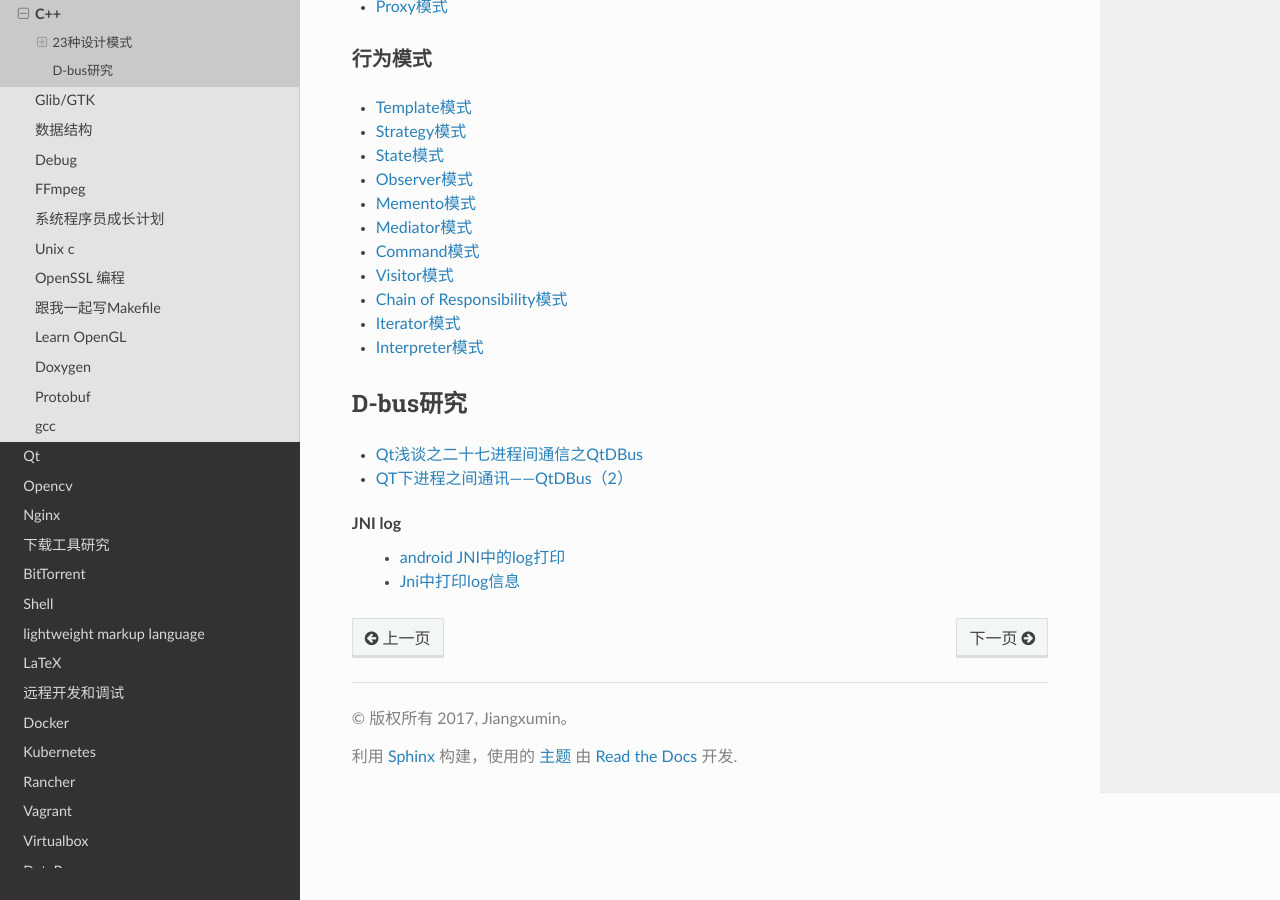
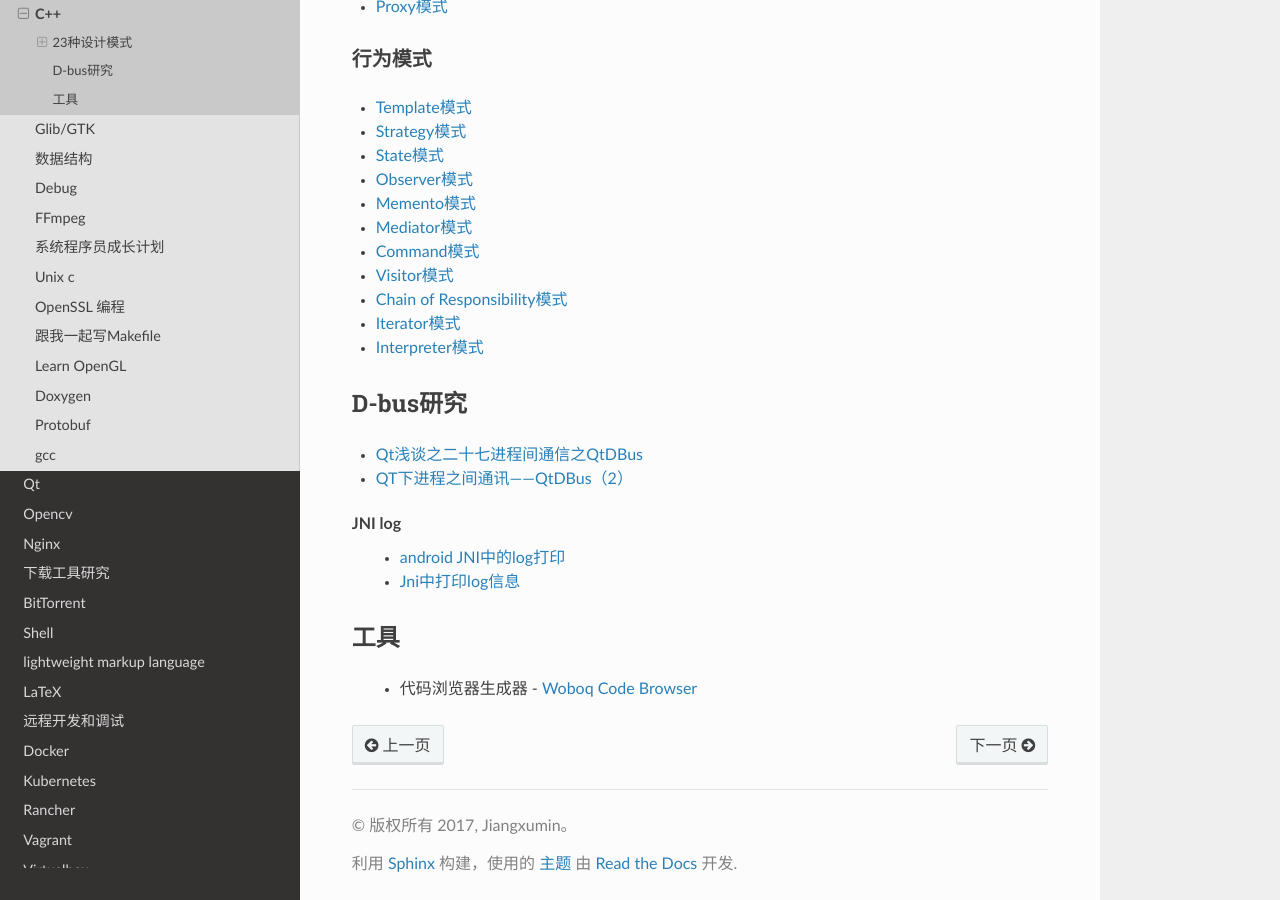
Before and after one commit to my-rds-store/my_space, a Sphinx documentation site: the page built from source/cpp/cpp/index.rst, in a window 1280 px wide and 900 px high, scrolled down 671 px. Built offline with Sphinx 7.4.7 and the Read the Docs theme 2.0.0, drawn with Linux system fonts in a browser that asks for light colours.

Commit message:
update ...

```diff
--- a/source/cpp/cpp/index.rst
+++ b/source/cpp/cpp/index.rst
@@ -55,3 +55,9 @@ D-bus研究
 JNI log
     * `android JNI中的log打印 <https://blog.csdn.net/yf210yf/article/details/9305623>`_
     * `Jni中打印log信息 <https://www.jianshu.com/p/acbf724fdcc9>`_
+
+**********
+工具
+**********
+
+ * 代码浏览器生成器 - `Woboq Code Browser <https://woboq.com/codebrowser-download.html>`_
```
Also changed, not shown: source/qt/index.rst (+8 -0 lines), 1 other file.
